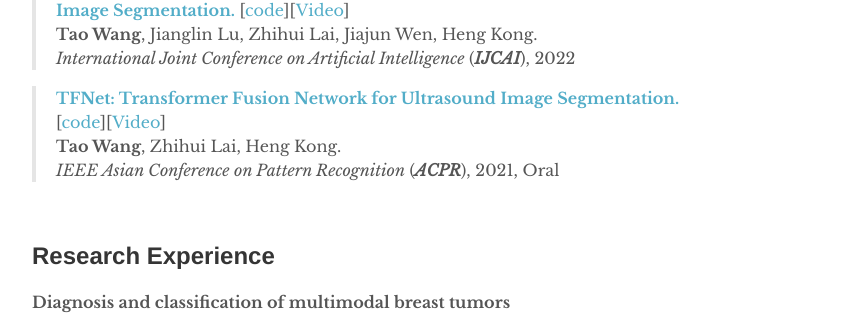
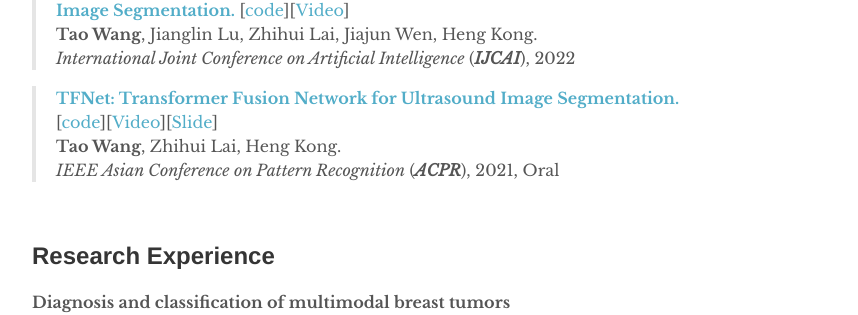
Before and after one commit to taovv/taovv.github.io, a Jekyll site: the page built from index.md, in a window 1280 px wide and 900 px high, scrolled down 1142 px. Shown: the part 148-463 px from the top of the window, without its empty margins (208-1066 px from the left). Built offline with Jekyll 4.4.1, drawn with Linux system fonts in a browser that asks for light colours.

Commit message:
Update index.md

```diff
--- a/index.md
+++ b/index.md
@@ -45,7 +45,7 @@ Guilin University of Electronic Technology, <em>Guilin, Guangxi</em>
 > <em>International Joint Conference on Artificial Intelligence</em> (<i><b>IJCAI</b></i>), 2022 <br>
 
 > <b><a href="https://link.springer.com/content/pdf/10.1007/978-3-031-02375-0_23.pdf" target="_blank">TFNet: Transformer Fusion Network for Ultrasound Image Segmentation.</a></b> <br>
-> [<a href="https://github.com/taovv/TFNet" target="_blank">code</a>][<a href="https://www.aliyundrive.com/s/oDdMwf4FrEs" target="_blank">Video</a>]<br>
+> [<a href="https://github.com/taovv/TFNet" target="_blank">code</a>][<a href="https://www.aliyundrive.com/s/oDdMwf4FrEs" target="_blank">Video</a>][<a href="https://www.aliyundrive.com/s/cc6HVyctitS" target="_blank">Slide</a>]<br>
 > <b>Tao Wang</b>, Zhihui Lai, Heng Kong.<br>
 > <em>IEEE Asian Conference on Pattern Recognition</em> (<i><b>ACPR</b></i>), 2021, Oral <br>
 
```
